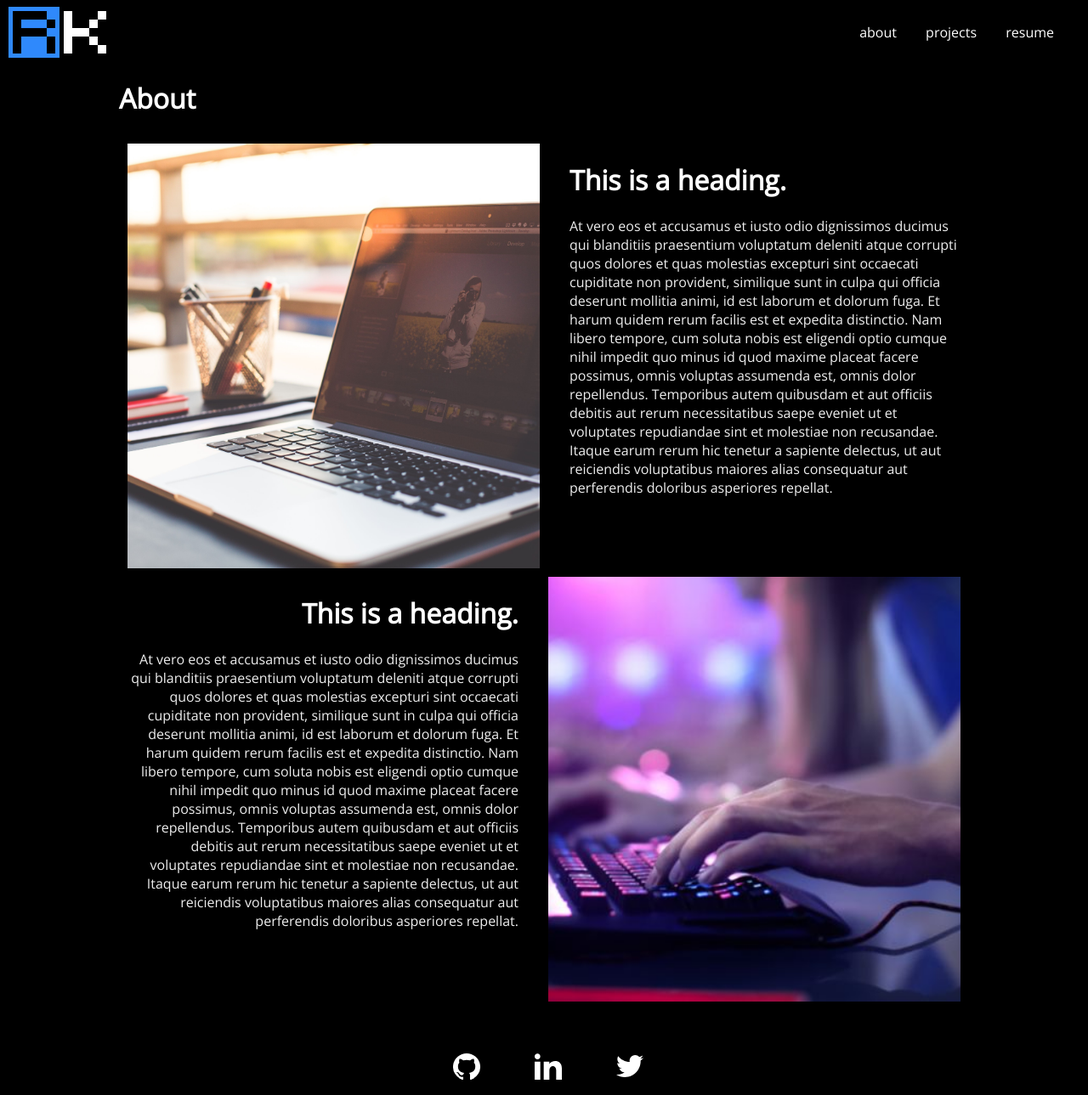
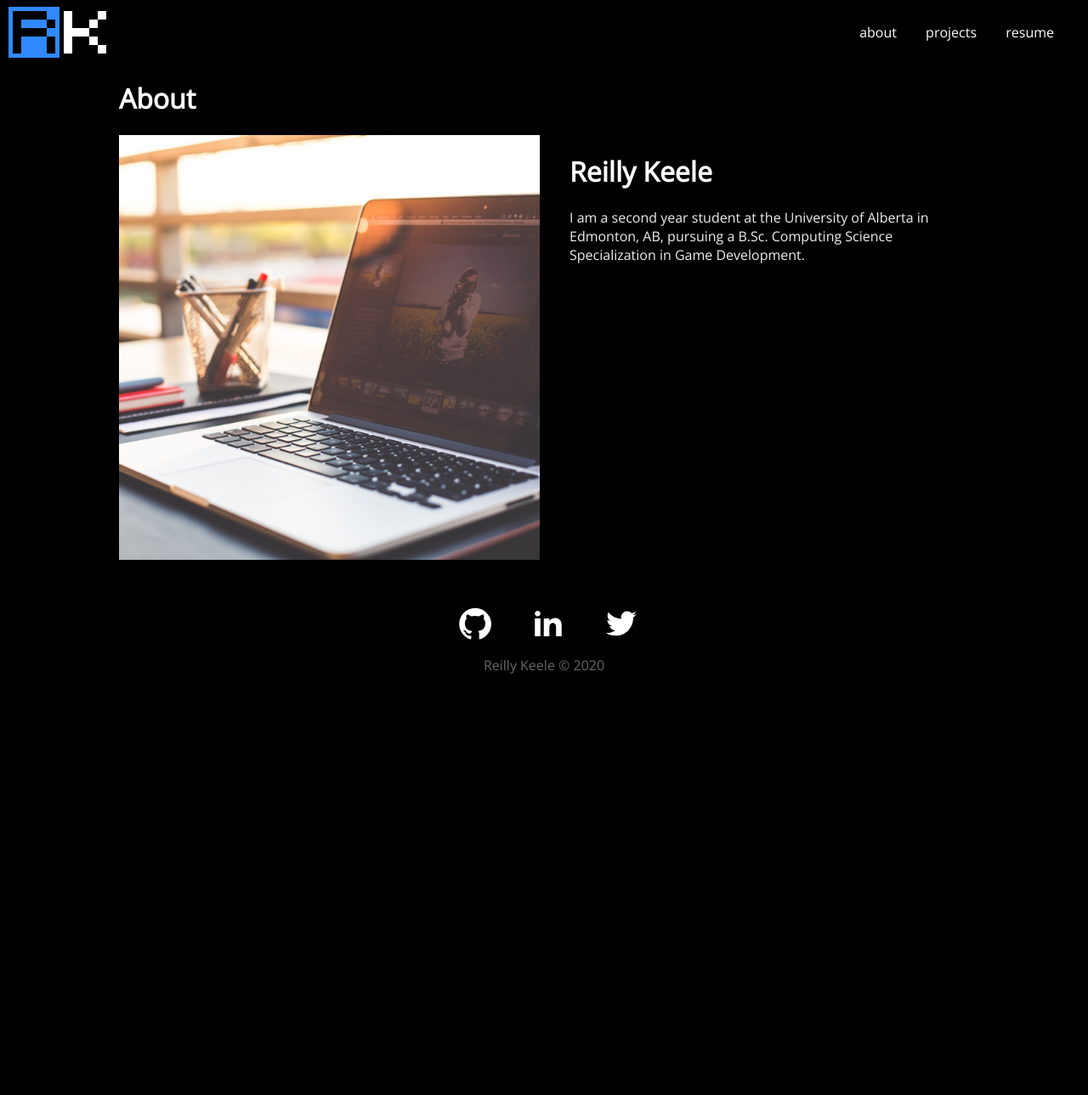
Before and after one commit to reillykeele/reillykeele.github.io, a plain HTML site: page about.html in a window 1280 px wide. Shown: the part 2-1291 px from the top of the page at 85% size. After the commit the page ends 800 px from the top, so only its background shows below. Drawn offline with nearby package versions, Linux system fonts and the light colour scheme.

Commit message:
Fix Headers/Footers + Update About Page

```diff
--- a/about.html
+++ b/about.html
@@ -21,7 +21,6 @@
 <BODY>
 
     <div class="menu-bar">
-        <!-- icon -->
         <a href="index.html"><img src="img/rk.svg" height="60"></a>
         <ul>
             <li><a href="about.html">about</a></li>
@@ -41,25 +40,23 @@
             </grid-item>
             <grid-item>
                 <div class="grid-right">
-                    <h1>This is a heading.</h1>
-                    <p>At vero eos et accusamus et iusto odio dignissimos ducimus qui blanditiis praesentium voluptatum deleniti atque corrupti quos dolores et quas molestias excepturi sint occaecati cupiditate non provident, similique sunt in culpa qui
+                    <h1>Reilly Keele</h1>
+                    <!-- <p>At vero eos et accusamus et iusto odio dignissimos ducimus qui blanditiis praesentium voluptatum deleniti atque corrupti quos dolores et quas molestias excepturi sint occaecati cupiditate non provident, similique sunt in culpa qui
                         officia deserunt mollitia animi, id est laborum et dolorum fuga. Et harum quidem rerum facilis est et expedita distinctio. Nam libero tempore, cum soluta nobis est eligendi optio cumque nihil impedit quo minus id quod maxime placeat
                         facere possimus, omnis voluptas assumenda est, omnis dolor repellendus. Temporibus autem quibusdam et aut officiis debitis aut rerum necessitatibus saepe eveniet ut et voluptates repudiandae sint et molestiae non recusandae. Itaque
-                        earum rerum hic tenetur a sapiente delectus, ut aut reiciendis voluptatibus maiores alias consequatur aut perferendis doloribus asperiores repellat.</p>
+                        earum rerum hic tenetur a sapiente delectus, ut aut reiciendis voluptatibus maiores alias consequatur aut perferendis doloribus asperiores repellat.</p> -->
+                    <p>I am a second year student at the University of Alberta in Edmonton, AB, pursuing a B.Sc. Computing Science Specialization in Game Development. </p>
                 </div>
             </grid-item>
-            <grid-item>
+            <!-- <grid-item>
                 <div class="grid-left">
                     <h1>This is a heading.</h1>
-                    <p>At vero eos et accusamus et iusto odio dignissimos ducimus qui blanditiis praesentium voluptatum deleniti atque corrupti quos dolores et quas molestias excepturi sint occaecati cupiditate non provident, similique sunt in culpa qui
-                        officia deserunt mollitia animi, id est laborum et dolorum fuga. Et harum quidem rerum facilis est et expedita distinctio. Nam libero tempore, cum soluta nobis est eligendi optio cumque nihil impedit quo minus id quod maxime placeat
-                        facere possimus, omnis voluptas assumenda est, omnis dolor repellendus. Temporibus autem quibusdam et aut officiis debitis aut rerum necessitatibus saepe eveniet ut et voluptates repudiandae sint et molestiae non recusandae. Itaque
-                        earum rerum hic tenetur a sapiente delectus, ut aut reiciendis voluptatibus maiores alias consequatur aut perferendis doloribus asperiores repellat.</p>
+                    <p>bruh</p>
                 </div>
             </grid-item>
             <grid-item>
                 <div class="img-container"><img src="img/stock/stock1.jpg"></div>
-            </grid-item>
+            </grid-item> -->
         </grid-container>
     </div>
 
@@ -67,13 +64,19 @@
         <div class="socials">
             <ul>
                 <li>
-                    <a href="https://github.com/reillykeele"><img src="img/icons/socials/github.svg" width="32px"></a>
+                    <a href="https://github.com/reillykeele">
+                        <div class="social-icon" style="background-image: url(img/icons/socials/github2.svg);"></div>
+                    </a>
                 </li>
                 <li>
-                    <a href="https://www.linkedin.com/in/reilly-keele-81a060187/"><img src="img/icons/socials/linkedin.svg" width="32px"></a>
+                    <a href="https://www.linkedin.com/in/reilly-keele-81a060187/">
+                        <div class="social-icon" style="background-image: url(img/icons/socials/linkedin2.svg);"></div>
+                    </a>
                 </li>
                 <li>
-                    <a href="https://twitter.com/reillykeele"><img src="img/icons/socials/twitter.svg" width="32px"></a>
+                    <a href="https://twitter.com/reillykeele">
+                        <div class="social-icon" style="background-image: url(img/icons/socials/twitter2.svg);"></div>
+                    </a>
                 </li>
             </ul>
         </div>
--- a/styles/style.css
+++ b/styles/style.css
@@ -25,6 +25,7 @@ body {
     font-family: "Open Sans", sans-serif;
     /* font-family: 'Roboto', sans-serif; */
     background-color: var(--backgroundColor);
+    color: white;
     width: 100%;
     margin: 0px;
     padding: 0px;
@@ -206,12 +207,18 @@ grid-container {
     grid-auto-rows: auto;
     grid-gap: 10px;
     position: relative;
+    color: var(--whiteColor);
+    width: auto;
+    margin: auto;
+}
+
+@media screen and (max-width: 800px) {
+    grid-container {
+        grid-template-columns: 1fr;
+    }
 }
 
 grid-item {
-    /* display: grid; new */
-    /* align-items: center; new */
-    /* justify-items: center; new */
     position: relative;
     overflow: hidden;
     height: 500px;
@@ -239,15 +246,6 @@ grid-item .img-container img {
 
 grid-item p {
     padding-top: 0px;
-}
-
-grid-container {
-    /* background-color: lightyellow; */
-    /* border: 1px solid #bbb; */
-    color: var(--whiteColor);
-    padding: 10px;
-    width: auto;
-    margin: auto;
 }
 
 .grid-left {
@@ -306,7 +304,7 @@ grid-container {
     height: 0;
     top: 0px;
     padding-top: 133%;
-    border: 2px solid transparent;
+    border: 2px solid #0b0b0b;
     border-radius: 5px;
     transition: 0.2s;
 }
```
Also changed, not shown: arrival.html (+15 -6 lines), construction.html (+2 -3 lines), growing-depths.html (+11 -6 lines), index.html (+1 -2 lines), legend-of-dungeon.html (+11 -6 lines), projects.html (+9 -4 lines). Lines whose indentation alone changed are shown as unchanged.
